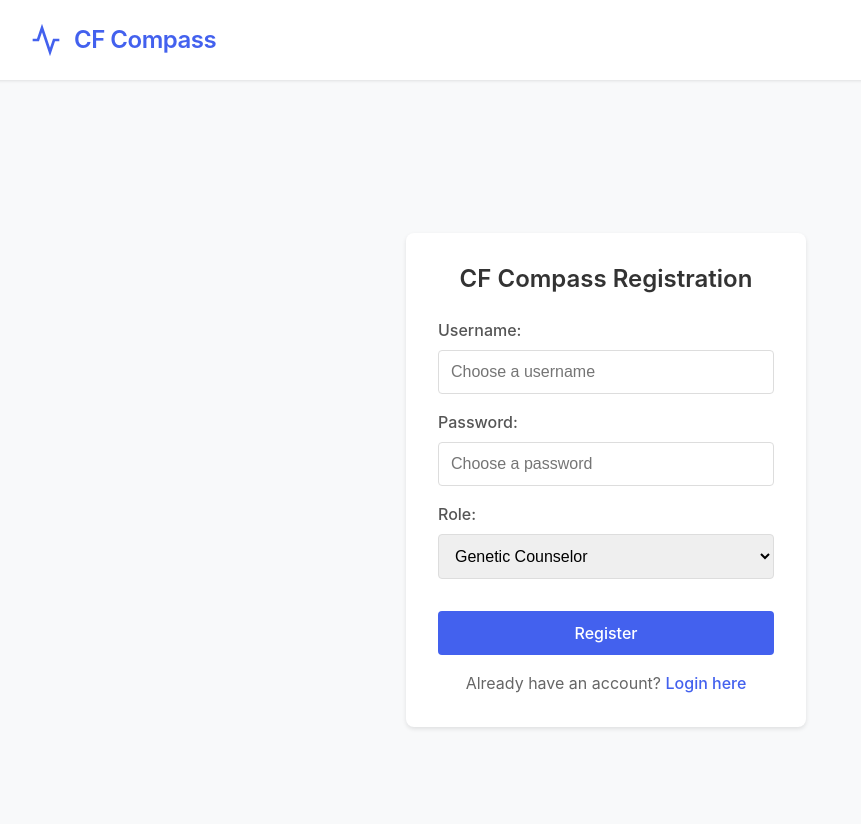
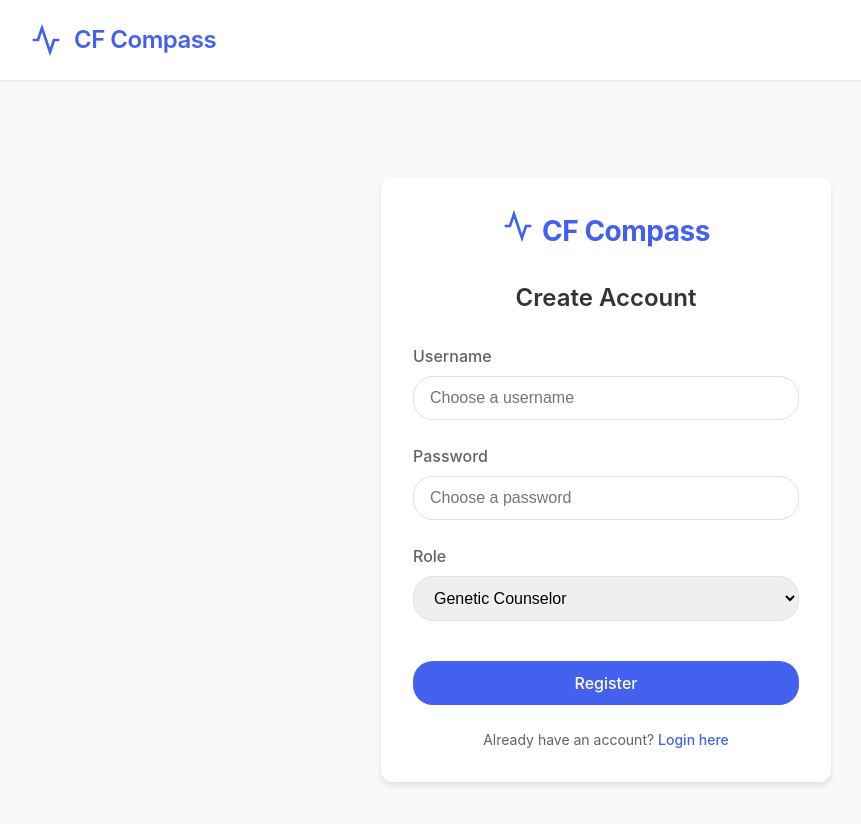
Before and after one commit to sandeep-adem-93/CF-Compass, a React (Create React App) app in the folder cf-compass v4/cf-compass-frontend/: page /register in a window 1280 px wide. Shown: the top 824 px of the page, without its empty margins (34-895 px from the left). Built offline with nearby package versions, Linux system fonts and the light colour scheme; no server answers.

Commit message:
regristration page stylying

```diff
--- a/cf-compass v4/cf-compass-frontend/src/pages/Login.css
+++ b/cf-compass v4/cf-compass-frontend/src/pages/Login.css
@@ -40,6 +40,7 @@
 .form-group input {
   width: 100%;
   padding: 12px 16px;
+  border-radius: 20px;
   border: 1px solid var(--border-color);
   border-radius: 20px;
   font-size: 16px;
@@ -48,7 +49,6 @@
 
 .form-group input:focus {
   outline: none;
-  border-radius: 20px;
   border-color: var(--primary-color);
   box-shadow: 0 0 0 2px rgba(67, 97, 238, 0.1);
 }
--- a/cf-compass v4/cf-compass-frontend/src/pages/Login.js
+++ b/cf-compass v4/cf-compass-frontend/src/pages/Login.js
@@ -81,7 +81,7 @@ function Login({ onLoginSuccess }) {
           </button>
         </form>
 
-        <div className="register-link">
+        <div className="register-link" >
           Don't have an account? <Link to="/register">Register here</Link>
         </div>
       </div>
--- a/cf-compass v4/cf-compass-frontend/src/pages/Register.css
+++ b/cf-compass v4/cf-compass-frontend/src/pages/Register.css
@@ -1,80 +1,96 @@
+/* Register.css - Updated to match login page and dashboard style */
 .register-container {
     display: flex;
     justify-content: center;
     align-items: center;
     min-height: 100vh;
-  background-color: #f8f9fa;
-  padding: 20px;
+    background-color: var(--bg-light);
+    padding: var(--spacing-lg);
   }
 
   .register-box {
-  background: white;
-  padding: 2rem;
-  border-radius: 8px;
-  box-shadow: 0 2px 4px rgba(0, 0, 0, 0.1);
+    background-color: var(--bg-card);
+    border-radius: var(--radius-lg);
+    box-shadow: var(--shadow-md);
     width: 100%;
-  max-width: 400px;
+    max-width: 450px;
+    padding: var(--spacing-xl);
+    animation: fade-in 0.5s ease forwards;
   }
 
   .register-box h2 {
-  margin-bottom: 1.5rem;
-  color: #333;
+    color: var(--text-primary);
+    font-size: 24px;
+    font-weight: 600;
+    margin-bottom: var(--spacing-xl);
     text-align: center;
   }
 
   .form-group {
-  margin-bottom: 1rem;
+    margin-bottom: var(--spacing-lg);
   }
 
   .form-group label {
     display: block;
-  margin-bottom: 0.5rem;
-  color: #555;
+    color: var(--text-secondary);
     font-weight: 500;
+    margin-bottom: var(--spacing-sm);
   }
 
   .form-group input,
   .form-group select {
     width: 100%;
-  padding: 0.75rem;
-  border: 1px solid #ddd;
-  border-radius: 4px;
-  font-size: 1rem;
+    padding: 12px 16px;
+    border: 1px solid var(--border-color);
+    border-radius: 20px;
+    font-size: 16px;
+    transition: all 0.2s ease;
   }
 
   .form-group input:focus,
   .form-group select:focus {
     outline: none;
-  border-color: #4361ee;
+    border-color: var(--primary-color);
     box-shadow: 0 0 0 2px rgba(67, 97, 238, 0.1);
   }
 
   .register-button {
     width: 100%;
-  padding: 0.75rem;
-  background-color: #4361ee;
+    background-color: var(--primary-color);
     color: white;
     border: none;
-  border-radius: 4px;
-  font-size: 1rem;
+    border-radius: 20px;
+    padding: 12px;
+    font-size: 16px;
     font-weight: 500;
     cursor: pointer;
-  margin-top: 1rem;
-  transition: background-color 0.2s;
+    transition: background-color 0.2s ease;
+    margin-top: var(--spacing-md);
   }
 
   .register-button:hover {
-  background-color: #3a56d4;
+    background-color: var(--primary-hover);
+  }
+
+  .error-message {
+    background-color: rgba(244, 67, 54, 0.1);
+    color: var(--error-color);
+    padding: 12px;
+    border-radius: var(--radius-md);
+    margin-bottom: var(--spacing-lg);
+    font-size: 14px;
+    text-align: center;
   }
 
   .login-link {
+    margin-top: var(--spacing-lg);
     text-align: center;
-  margin-top: 1rem;
-  color: #666;
+    color: var(--text-secondary);
+    font-size: 14px;
   }
 
   .login-link a {
-  color: #4361ee;
+    color: var(--primary-color);
     text-decoration: none;
     font-weight: 500;
   }
@@ -82,3 +98,34 @@
   .login-link a:hover {
     text-decoration: underline;
   }
+
+  /* Animation */
+  @keyframes fade-in {
+    from {
+      opacity: 0;
+      transform: translateY(20px);
+    }
+    to {
+      opacity: 1;
+      transform: translateY(0);
+    }
+  }
+
+  /* Add a logo section */
+  .register-logo {
+    display: flex;
+    justify-content: center;
+    margin-bottom: var(--spacing-xl);
+  }
+
+  .register-logo-icon {
+    color: var(--primary-color);
+    margin-right: var(--spacing-sm);
+  }
+
+  .register-logo-text {
+    font-size: 28px;
+    font-weight: 700;
+    color: var(--primary-color);
+    letter-spacing: -0.5px;
+  }
--- a/cf-compass v4/cf-compass-frontend/src/pages/Register.js
+++ b/cf-compass v4/cf-compass-frontend/src/pages/Register.js
@@ -45,11 +45,21 @@ function Register({ onLoginSuccess }) {
   return (
     <div className="register-container">
       <div className="register-box">
-        <h2>CF Compass Registration</h2>
+        <div className="register-logo">
+          <div className="register-logo-icon">
+            <svg width="32" height="32" viewBox="0 0 24 24" fill="none" stroke="currentColor" strokeWidth="2">
+              <path d="M22 12h-4l-3 9L9 3l-3 9H2"></path>
+            </svg>
+          </div>
+          <span className="register-logo-text">CF Compass</span>
+        </div>
+
+        <h2>Create Account</h2>
         {error && <div className="error-message">{error}</div>}
+
         <form onSubmit={handleSubmit}>
           <div className="form-group">
-            <label htmlFor="username">Username:</label>
+            <label htmlFor="username">Username</label>
             <input
               type="text"
               id="username"
@@ -59,8 +69,9 @@ function Register({ onLoginSuccess }) {
               placeholder="Choose a username"
             />
           </div>
+
           <div className="form-group">
-            <label htmlFor="password">Password:</label>
+            <label htmlFor="password">Password</label>
             <input
               type="password"
               id="password"
@@ -70,8 +81,9 @@ function Register({ onLoginSuccess }) {
               placeholder="Choose a password"
             />
           </div>
+
           <div className="form-group">
-            <label htmlFor="role">Role:</label>
+            <label htmlFor="role">Role</label>
             <select
               id="role"
               value={role}
@@ -82,8 +94,10 @@ function Register({ onLoginSuccess }) {
               <option value="medical_receptionist">Medical Receptionist</option>
             </select>
           </div>
+
           <button type="submit" className="register-button">Register</button>
         </form>
+
         <div className="login-link">
           Already have an account? <Link to="/login">Login here</Link>
         </div>
```
Lines whose indentation alone changed are shown as unchanged.
